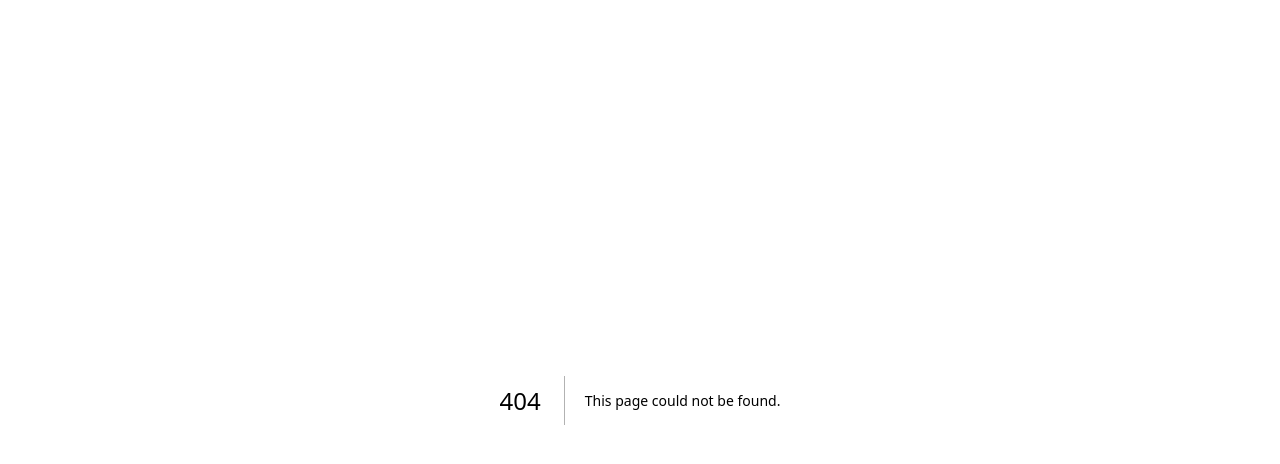
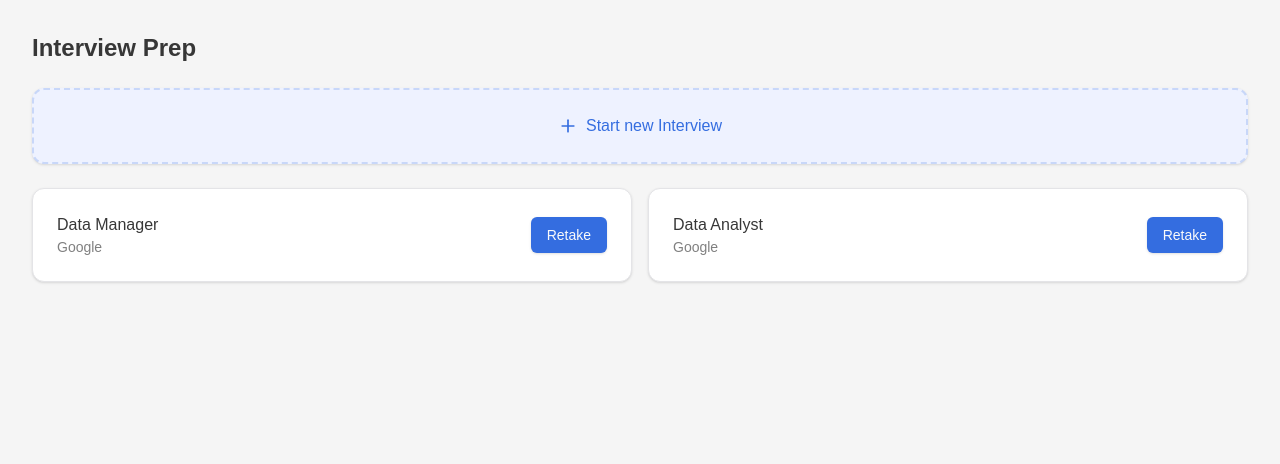
Before and after one commit to royaals/interview-prep, a Next.js app: page /uniboard/applications/interview-prep in a window 1280 px wide. Before the commit this address had no page. Shown: the top 464 px of the page. Built offline with nearby package versions, Linux system fonts and the light colour scheme.

Commit message:
add home page

```diff
--- /dev/null
+++ b/app/uniboard/applications/interview-prep/layout.tsx
@@ -0,0 +1,15 @@
+import type React from "react"
+
+
+export default function InterviewPrepLayout({
+  children,
+}: {
+  children: React.ReactNode
+}) {
+  return (
+    <div className="flex h-screen bg-[#F5F5F5]">
+
+      <main className="flex-1 overflow-auto">{children}</main>
+    </div>
+  )
+}
--- /dev/null
+++ b/app/uniboard/applications/interview-prep/page.tsx
@@ -0,0 +1,51 @@
+"use client"
+
+import { useState } from "react"
+import { Button } from "@/components/ui/button"
+import { Card } from "@/components/ui/card"
+import { Plus } from "lucide-react"
+
+
+export default function InterviewPrepPage() {
+  const [showModal, setShowModal] = useState(false)
+
+  const interviews = [
+    { title: "Data Manager", company: "Google" },
+    { title: "Data Analyst", company: "Google" },
+  ]
+
+  return (
+    <div className="min-h-screen pb-24">
+      <div className="p-8">
+        <h1 className="text-2xl font-semibold text-[#373737] mb-6">Interview Prep</h1>
+
+        <div className="grid gap-6">
+          {/* New Interview Card */}
+          <Card
+            className="bg-[#EEF2FF] border-dashed border-2 border-[#346DE0]/20 p-6 cursor-pointer hover:bg-[#EEF2FF]/80 transition-colors"
+            onClick={() => setShowModal(true)}
+          >
+            <button className="w-full flex items-center justify-center gap-2 text-[#346DE0]">
+              <Plus className="h-5 w-5" />
+              <span className="font-medium">Start new Interview</span>
+            </button>
+          </Card>
+
+          {/* Interview Cards */}
+          <div className="grid gap-4 md:grid-cols-2">
+            {interviews.map((interview) => (
+              <Card key={interview.title} className="p-6 flex items-center justify-between bg-white">
+                <div>
+                  <h3 className="font-medium text-[#373737]">{interview.title}</h3>
+                  <p className="text-sm text-[#808080]">{interview.company}</p>
+                </div>
+                <Button className="bg-[#346DE0] hover:bg-[#346DE0]/90">Retake</Button>
+              </Card>
+            ))}
+          </div>
+        </div>
+      </div>
+
+    </div>
+  )
+}
```
